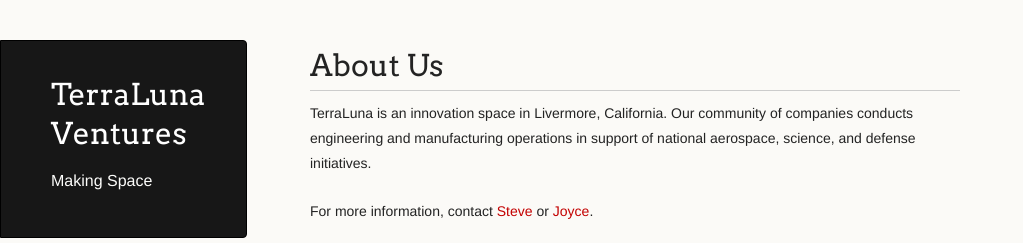
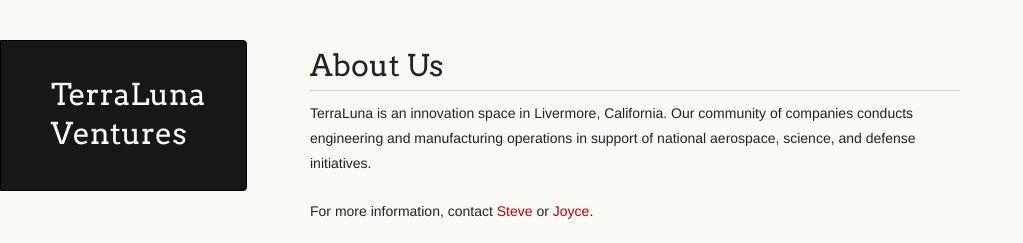
Before and after one commit to t7a/t7a.github.io, a plain HTML site: page index.html in a window 1280 px wide. Shown: the top 243 px of the page, without its empty margins (0-1023 px from the left). Drawn offline with Linux system fonts and the light colour scheme; grey boxes are pictures that could not be loaded.

Commit message:
Update index.html

```diff
--- a/index.html
+++ b/index.html
@@ -17,8 +17,6 @@
     <div class="wrapper">
       <header>
         <h1 class="header">TerraLuna Ventures</h1>
-        <p class="header">Making Space</p>
-
       </header>
       <section>
         <h1>
```
